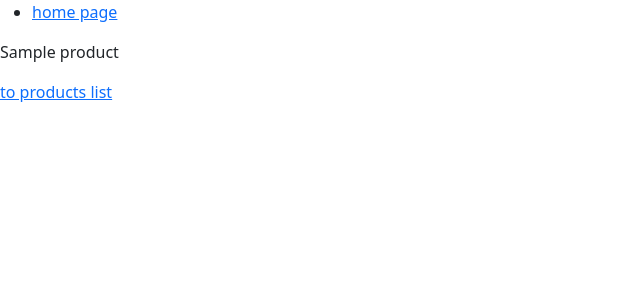
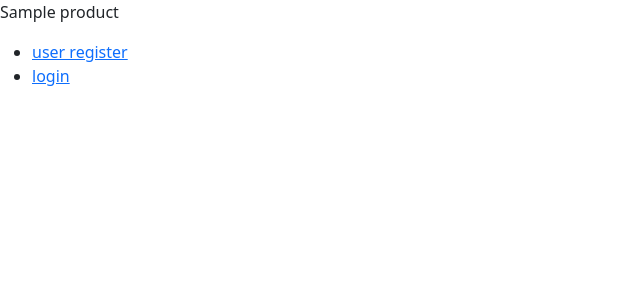
Before and after one commit to glor-hub/python_basic_otus, a Django app: template homework_09/horseshop/product/templates/product/product_detail.html in a window 1280 px wide. Shown: the top 300 px of the page, without its empty margins (0-640 px from the left). Run offline with Django 3.2, Linux system fonts and the light colour scheme; the template is opened without the code that fills it: values that come from a table or form of the project are taken from there, others are empty; tables that the repository leaves empty hold one stand-in row (values such as "Sample post").

Commit message:
Improve rendering templates.

```diff
--- a/homework_09/horseshop/horseshop/settings.py
+++ b/homework_09/horseshop/horseshop/settings.py
@@ -137,3 +137,7 @@ STATICFILES_DIRS = [
 DEFAULT_AUTO_FIELD = 'django.db.models.BigAutoField'
 
 AUTH_USER_MODEL = 'shopauth.ShopUser'
+
+LOGIN_URL = '/shopauth/login/'
+LOGIN_REDIRECT_URL = '/'
+LOGOUT_REDIRECT_URL = '/'
--- a/homework_09/horseshop/product/templates/product/base.html
+++ b/homework_09/horseshop/product/templates/product/base.html
@@ -15,15 +15,25 @@
 
 <body>
 
-{% block menu %}
-    <ul>
-        <li><a href="{% url 'home' %}">home page</a></li>
-    </ul>
-{% endblock %}
-
 {% block main_content %}
 
 {% endblock %}
 
+{% block menu %}
+    <ul>
+        <li><a href="{% url 'shopauth:register' %}">user register</a></li>
+        <li>
+            {% if user.is_anonymous %}
+                <a href="{% url 'shopauth:login' %}">login</a>
+            {% else %}
+                <a href="{% url 'shopauth:logout' %}">logout</a>
+                <br>
+                <br>
+<a href="{% url 'product:list' %}">to products list </a>
+            {% endif %}
+        </li>
+    </ul>
+{% endblock %}
+
 </body>
 </html>
--- a/homework_09/horseshop/product/templates/product/index.html
+++ b/homework_09/horseshop/product/templates/product/index.html
@@ -6,7 +6,5 @@
         Our aim is to provide the very best products for you and your horse, not only at the lowest prices but with the
         back up of excellent customer service and after sales service.
     </p>
-     <a href="{% url 'product:list' %}">to products list </a>
+
 {% endblock %}
-{% block menu %}
-{% endblock %}
--- a/homework_09/horseshop/product/templates/product/product_detail.html
+++ b/homework_09/horseshop/product/templates/product/product_detail.html
@@ -6,5 +6,4 @@
     <p>
         {{ object }}
     </p>
-    <a href="{% url 'product:list' %}">to products list </a>
 {% endblock %}
```
Also changed, not shown: homework_09/horseshop/horseshop/urls.py (+6 -6 lines), homework_09/horseshop/shopauth/templates/registration/login.html (added, +16 -0 lines).
